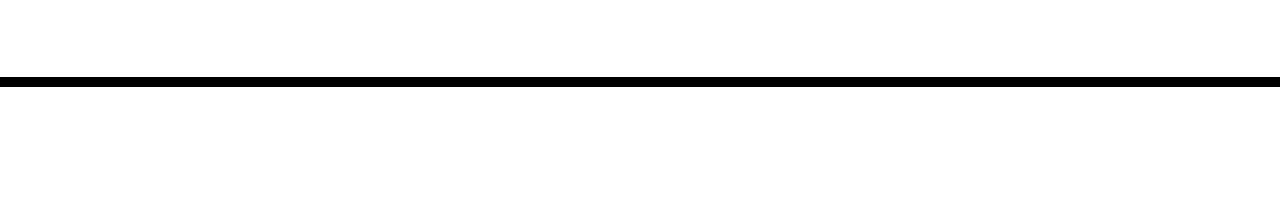
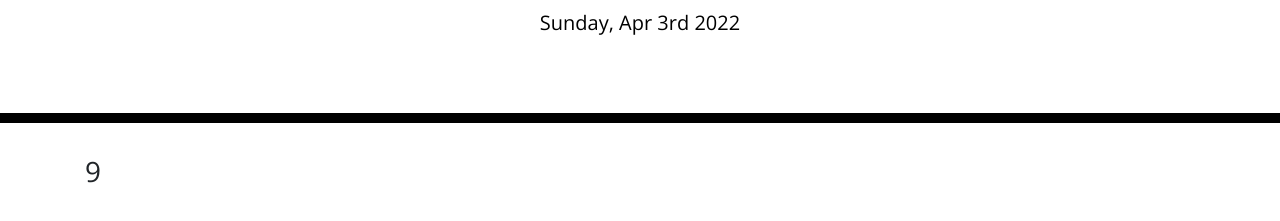
Before and after one commit to Wizzle13/my-daily-planner, a plain HTML site: page index.html in a window 1280 px wide. Shown: the part 181-402 px from the top of the page. Drawn offline with nearby package versions, Linux system fonts and the light colour scheme.

Commit message:
completed the date, stalled on planner layout

```diff
--- a/index.html
+++ b/index.html
@@ -4,16 +4,8 @@
     <meta charset="UTF-8" />
     <meta name="viewport" content="width=device-width, initial-scale=1.0" />
     <meta http-equiv="X-UA-Compatible" content="ie=edge" />
-    <link
-      rel="stylesheet"
-      href="https://stackpath.bootstrapcdn.com/bootstrap/4.3.1/css/bootstrap.min.css"
-    />
-    <link
-      rel="stylesheet"
-      href="https://use.fontawesome.com/releases/v5.8.1/css/all.css"
-      integrity="sha384-50oBUHEmvpQ+1lW4y57PTFmhCaXp0ML5d60M1M7uH2+nqUivzIebhndOJK28anvf"
-      crossorigin="anonymous"
-    />
+    <link rel="stylesheet" href="https://stackpath.bootstrapcdn.com/bootstrap/4.3.1/css/bootstrap.min.css"/>
+    <link rel="stylesheet" href="https://use.fontawesome.com/releases/v5.8.1/css/all.css" integrity="sha384-50oBUHEmvpQ+1lW4y57PTFmhCaXp0ML5d60M1M7uH2+nqUivzIebhndOJK28anvf" crossorigin="anonymous"/>
     <link
       href="https://fonts.googleapis.com/css?family=Open+Sans&display=swap"
       rel="stylesheet"
@@ -28,8 +20,13 @@
       <p class="lead">A simple calendar app for scheduling your work day</p>
       <p id="currentDay" class="lead"></p>
     </header>
-    <div class="container">
+    <div class="container planner">
       <!-- Timeblocks go here -->
+
+
+
+
+
     </div>
 
     <script src="https://code.jquery.com/jquery-3.4.1.min.js"></script>
--- a/script.js
+++ b/script.js
@@ -1,9 +1,18 @@
-var displayDate =function() {
-    var currentDate=moment().format('dddd[,] MMM Do YYYY');
-   // formEl.querySelector("#currentDay").appendChild = currentDate;
+var startTime = 9;
+var workDay = 8;
+var i = 0;
+
+var displayDate = function() {
+    var currentDate = moment().format('dddd[,] MMM Do YYYY');
+    document.querySelector("#currentDay").innerHTML = currentDate;
     console.log(currentDate);
 }
 
-var formEl = document.querySelector("#currentDay");
-
+var dailyLayout = function() {
+    for (var i = 0; i < workDay; i++) {
+        document.querySelector(".planner").innerHTML = "<h3>" + startTime + "</h3><br/>";
+        console.log(startTime);
+    }
+}
 displayDate();
+dailyLayout();
```
